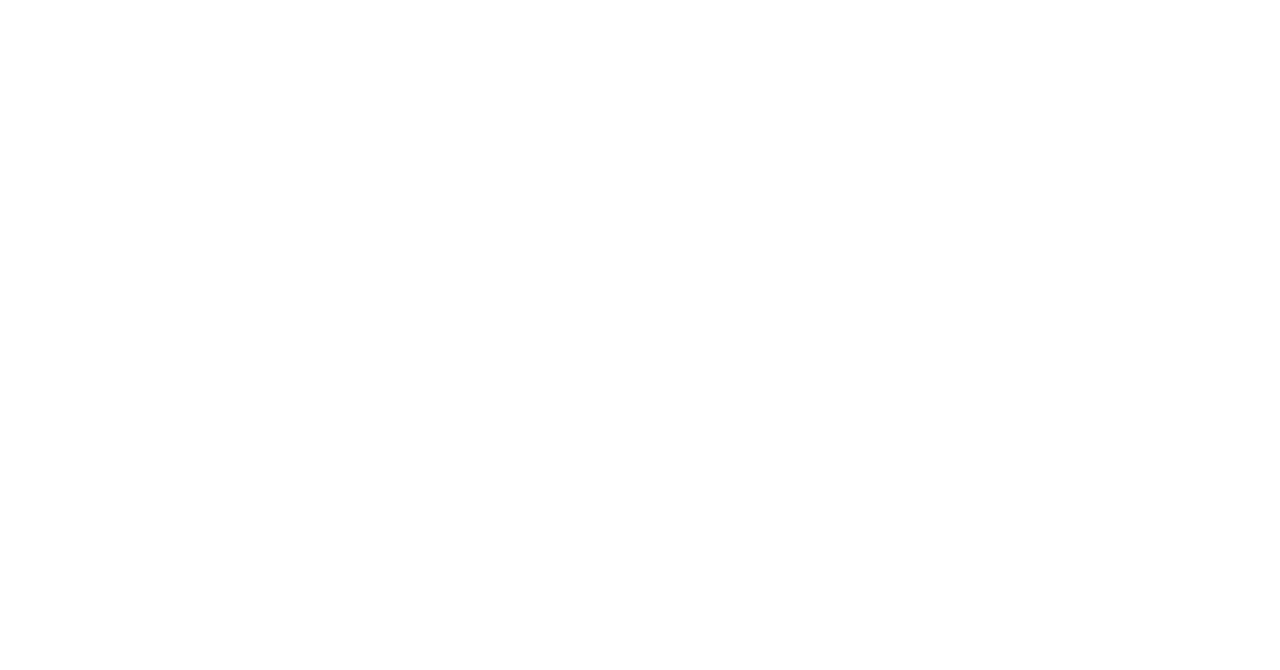
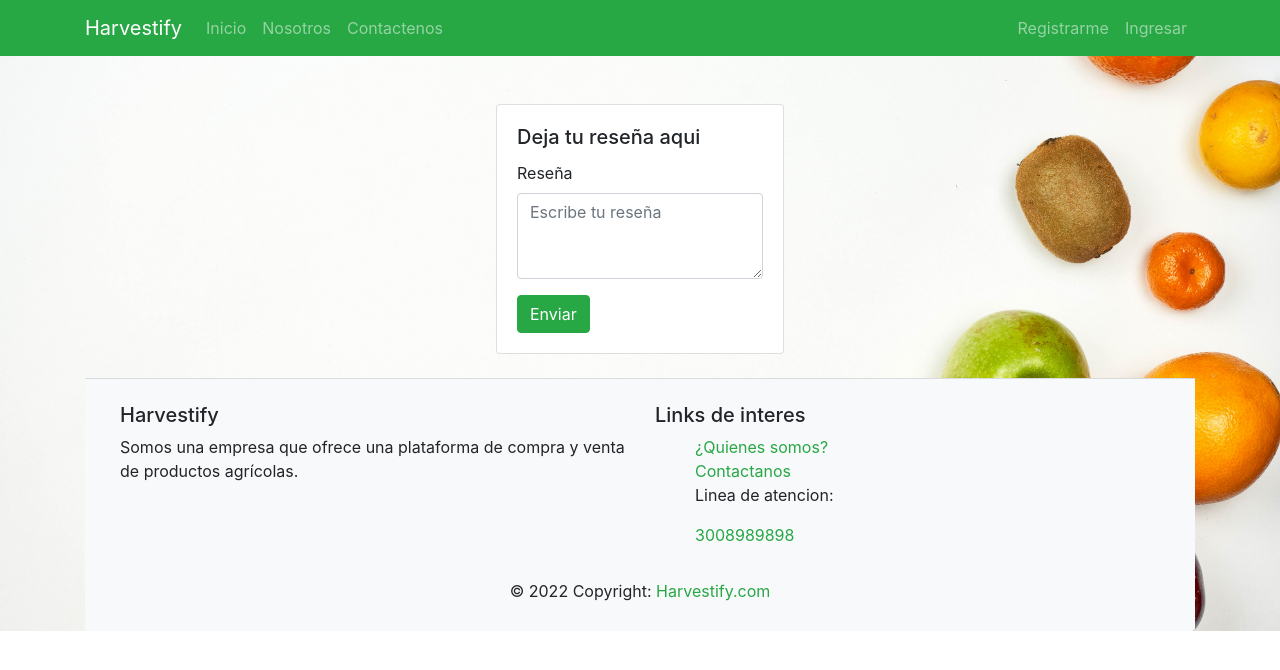
Before and after one commit to juanernestog/har-front, a React (Create React App) app: page /reviews in a window 1280 px wide. Before the commit this address had no page. Shown: the top 670 px of the page. Built offline with nearby package versions, Linux system fonts and the light colour scheme.

Commit message:
Created Reviews page

```diff
--- a/src/App.js
+++ b/src/App.js
@@ -26,6 +26,7 @@ const CreateProduct = React.lazy(() => import('./pages/CreateProduct'));
 const LogOut = React.lazy(() => import('./pages/LogOut'));
 const Contact = React.lazy(() => import('./pages/Contact'));
 const About = React.lazy(() => import('./pages/About'));
+const Review = React.lazy(() => import('./pages/Review'));
 
 export default function App() {
   const [invalidPage, setInvalidPage] = React.useState(false);
@@ -40,6 +41,13 @@ export default function App() {
       `/producers/:id`,
       `/clients/:id`,
       `/createProduct`,
+      `/logout`,
+      `/cart`,
+      `/editProfileProducer`,
+      `/createProduct`,
+      `/logout`,
+      `/reviews/:id`,
+      `/reviews`,
     ];
     if (functioningRoutes.includes(window.location.pathname)) {
       setInvalidPage(false);
@@ -103,6 +111,7 @@ export default function App() {
                     <Route path="/logout" element={<LogOut />} />
                     <Route path="/contact" element={<Contact />} />
                     <Route path="/about" element={<About />} />
+                    <Route path="/reviews" element={<Review />} />
                   </Routes>
                 </React.Suspense>
               </Col>
--- /dev/null
+++ b/src/pages/Review.js
@@ -0,0 +1,115 @@
+import React, { useContext, useCallback, useEffect, useState } from 'react';
+import {
+  Alert,
+  Button,
+  Card,
+  Col,
+  Container,
+  Row,
+  Spinner,
+} from 'react-bootstrap';
+import { Link, useParams } from 'react-router-dom';
+import { getCart } from '../api/carts';
+import UserContext from '../containers/UserContext';
+import CartContext from '../containers/CartContext.js';
+import { deleteReview } from '../api/reviews';
+import ReactStars from 'react-rating-stars-component';
+
+export default function Review() {
+  const { user } = useContext(UserContext);
+  const { cart, setCart } = useContext(CartContext);
+  const [loading, setLoading] = useState(false);
+  const [error, setError] = useState('');
+
+  async function removeReview(event, id) {
+    event.preventDefault();
+    setLoading(true);
+    try {
+      await deleteReview({ id });
+      const response = await deleteReview({ id: cart.id });
+      setCart(response.data);
+      setLoading(false);
+    } catch (error) {
+      setLoading(false);
+      setError(error);
+    }
+  }
+
+  async function addReview(event) {
+    event.preventDefault();
+    try {
+      await deleteReview({ id: cart.id });
+      const response = await deleteReview({ id: cart.id });
+      setCart(response.data);
+      setLoading(false);
+    } catch (error) {
+      setLoading(false);
+      setError(error);
+    }
+  }
+
+  if (loading) {
+    return (
+      <div
+        style={{
+          display: 'flex',
+          alignItems: 'center',
+          justifyContent: 'center',
+          position: 'fixed',
+          top: '50%',
+          left: '50%',
+          transform: 'translate(-50%, -50%)',
+        }}
+      >
+        <Spinner animation="border" role="status"></Spinner>
+      </div>
+    );
+  }
+
+  return (
+    <>
+      {error && <Alert variant="danger">{error}</Alert>}
+      <Container>
+        <Row>
+          <Col>
+            <div
+              className="mt-5"
+              style={{
+                display: 'flex',
+                alignItems: 'center',
+                justifyContent: 'center',
+                position: 'relative',
+              }}
+            >
+              <Card>
+                <Card.Body>
+                  <Card.Title>{' Deja tu reseña aqui '}</Card.Title>
+                  {
+                    // review stars here
+                  }
+                  <Card.Text>
+                    <form onSubmit={addReview}>
+                      <div className="form-group">
+                        <label htmlFor="review">Reseña</label>
+
+                        <textarea
+                          className="form-control"
+                          id="review"
+                          rows="3"
+                          placeholder="Escribe tu reseña"
+                        ></textarea>
+                      </div>
+                      <button type="submit" className="btn btn-primary">
+                        Enviar
+                      </button>
+                    </form>
+                  </Card.Text>
+                </Card.Body>
+              </Card>
+            </div>
+          </Col>
+        </Row>
+      </Container>
+    </>
+  );
+}
```
Also changed, not shown: src/hooks/useReview.js (added, +34 -0 lines).
